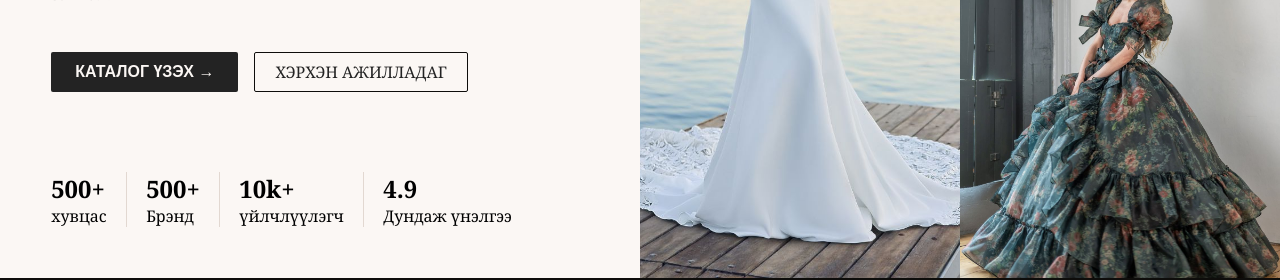
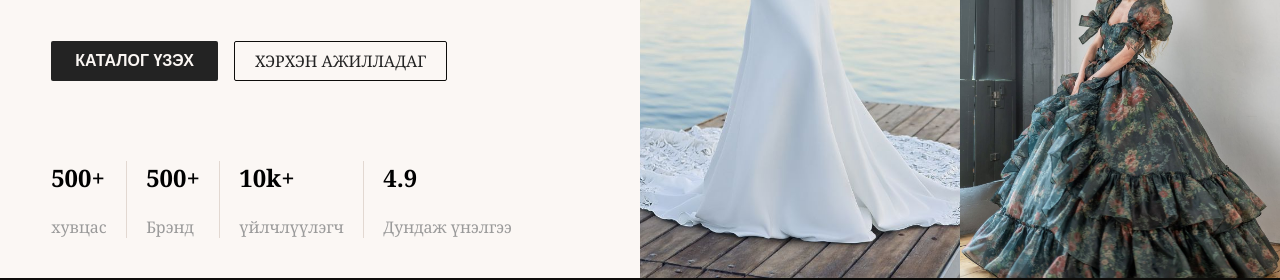
Before and after one commit to anand-num/WebApp-team, a plain HTML site: page public/html/index.html in a window 1280 px wide. Shown: the part 534-814 px from the top of the page. Drawn offline with Linux system fonts and the light colour scheme.

Commit message:
info change

```diff
--- a/public/css/styles.css
+++ b/public/css/styles.css
@@ -366,6 +366,9 @@ a{
     display:flex ;
     flex-direction: row;
     justify-content: space-between;
+}
+.hero-info p{
+    color: var(--gray);
 }
 
 /*review*/
--- a/public/html/index.html
+++ b/public/html/index.html
@@ -122,27 +122,31 @@
         <br />
         <br />
         <div class="hero-buttons-cont">
-          <a href="../html/browse.html" class="primary-btn">КАТАЛОГ ҮЗЭХ &rarr;</a>
+          <a href="../html/browse.html" class="primary-btn">КАТАЛОГ ҮЗЭХ</a>
           <a href="#how-it-works" class="secondary-btn">ХЭРХЭН АЖИЛЛАДАГ</a>
         </div>
         <div class="hero-info">
           <div>
             <h2>500+</h2>
+            <br>
             <p>хувцас</p>
           </div>
           <div class="line-vertical"></div>
           <div>
             <h2>500+</h2>
+            <br>
             <p>Брэнд</p>
           </div>
           <div class="line-vertical"></div>
           <div>
             <h2>10k+</h2>
+            <br>
             <p>үйлчлүүлэгч</p>
           </div>
           <div class="line-vertical"></div>
           <div>
             <h2>4.9</h2>
+            <br>
             <p>Дундаж үнэлгээ</p>
           </div>
         </div>
```
